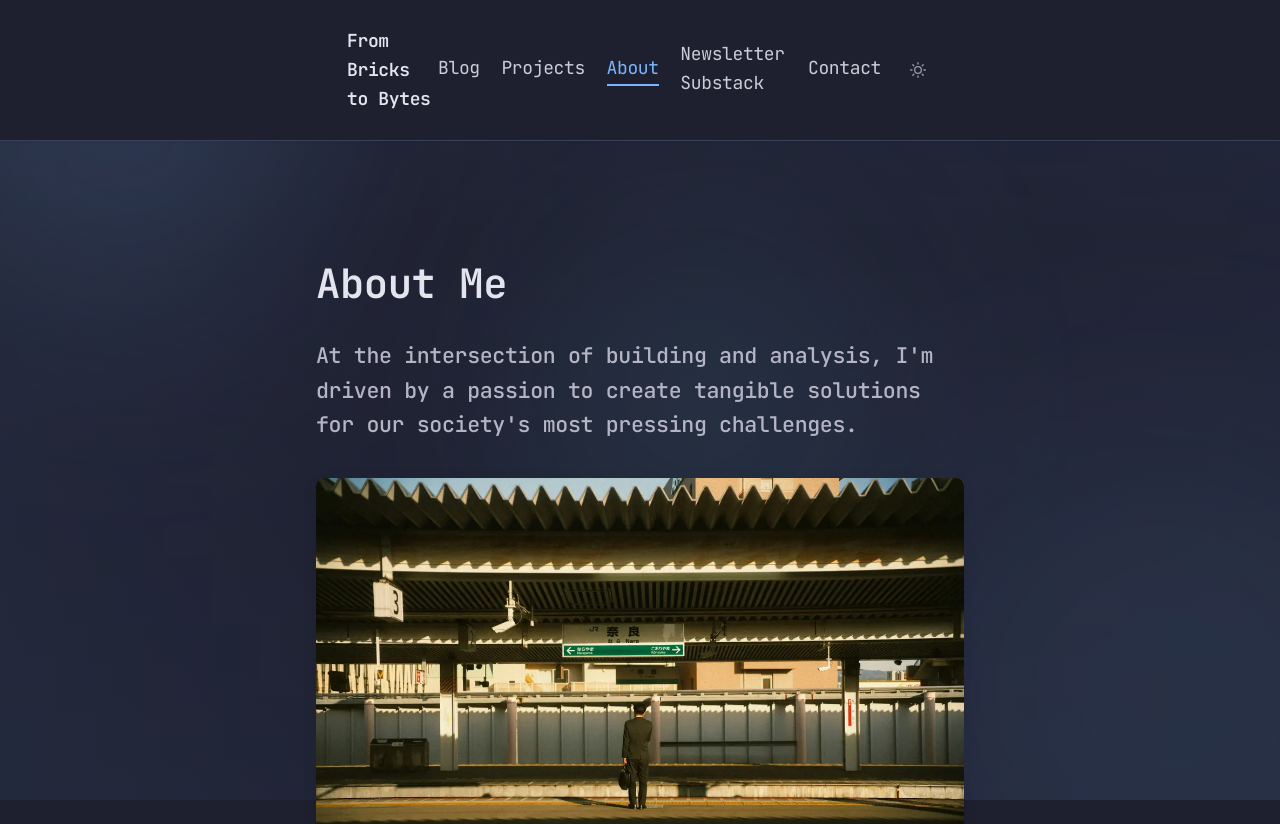
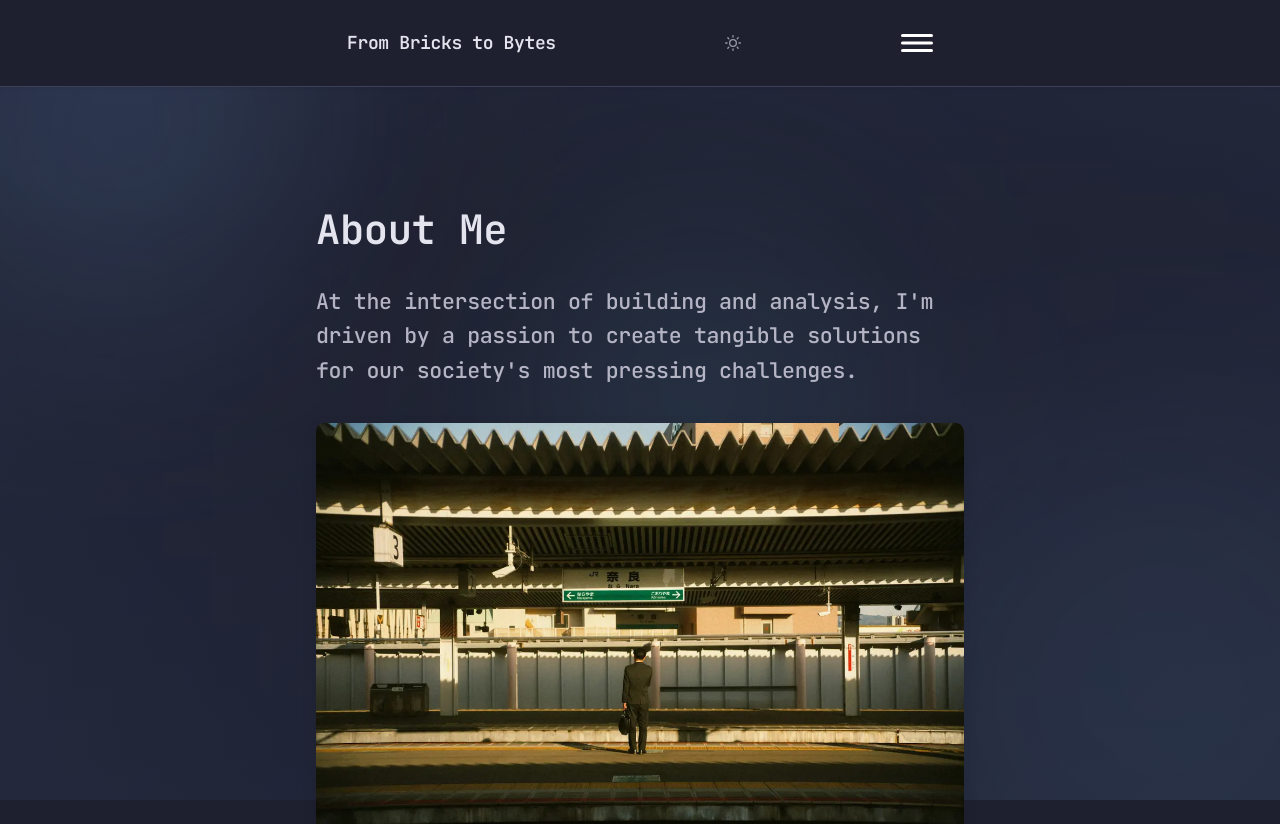
Before and after one commit to Tgedin/tgedin_blog, a Next.js app: page /about in a window 1280 px wide. Shown: the top 824 px of the page. Built offline with nearby package versions, Linux system fonts and the light colour scheme; no server answers.

Commit message:
feat: improve header hamburger, theme toggle, and ensure blog images fill wrapper

```diff
--- a/components/Header.js
+++ b/components/Header.js
@@ -114,11 +114,59 @@ export default function Header() {
           From Bricks to Bytes
         </Link>
         <button
-          className="mobile-menu-toggle"
-          aria-label="Open navigation menu"
+          className="theme-toggle always-visible"
+          onClick={toggleTheme}
+          aria-label={`Switch to ${theme === "light" ? "dark" : "light"} mode`}
+          title={`Switch to ${theme === "light" ? "dark" : "light"} mode`}
+        >
+          <span className="theme-icon">{getThemeIcon()}</span>
+        </button>
+        <div className="menu-container">
+          <button
+            className={`mobile-menu-toggle${
+              mobileMenuOpen ? " open" : ""
+            } ${theme}`}
+            aria-label={
+              mobileMenuOpen ? "Close navigation menu" : "Open navigation menu"
+            }
             onClick={() => setMobileMenuOpen((open) => !open)}
           >
-          <span className="hamburger-icon">☰</span>
+            <span className="hamburger-icon" aria-hidden="true">
+              {/* SVG Hamburger Icon */}
+              <svg
+                width="32"
+                height="32"
+                viewBox="0 0 32 32"
+                fill="none"
+                xmlns="http://www.w3.org/2000/svg"
+                className="hamburger-svg"
+              >
+                <rect
+                  y="7"
+                  width="32"
+                  height="3"
+                  rx="1.5"
+                  fill="currentColor"
+                  className="bar top"
+                />
+                <rect
+                  y="14.5"
+                  width="32"
+                  height="3"
+                  rx="1.5"
+                  fill="currentColor"
+                  className="bar middle"
+                />
+                <rect
+                  y="22"
+                  width="32"
+                  height="3"
+                  rx="1.5"
+                  fill="currentColor"
+                  className="bar bottom"
+                />
+              </svg>
+            </span>
           </button>
           <div className={`nav-links${mobileMenuOpen ? " open" : ""}`}>
             <Link href="/blog" className={isActive("/blog") ? "active" : ""}>
@@ -145,16 +193,7 @@ export default function Header() {
             >
               Contact
             </Link>
-          <button
-            className="theme-toggle"
-            onClick={toggleTheme}
-            aria-label={`Switch to ${
-              theme === "light" ? "dark" : "light"
-            } mode`}
-            title={`Switch to ${theme === "light" ? "dark" : "light"} mode`}
-          >
-            <span className="theme-icon">{getThemeIcon()}</span>
-          </button>
+          </div>
         </div>
       </nav>
 
@@ -198,47 +237,68 @@ export default function Header() {
           text-decoration: none;
         }
 
-        .nav-links {
+        .menu-container {
+          position: relative;
           display: flex;
           align-items: center;
-          gap: 1.2rem;
         }
 
-        .mobile-menu-toggle {
+        .nav-links {
           display: none;
-          background: none;
-          border: none;
-          font-size: 2rem;
-          margin-left: 1rem;
-          cursor: pointer;
         }
 
-        .hamburger-icon {
-          display: block;
-        }
-
-        @media (max-width: 800px) {
-          .nav-links {
+        .nav-links.open {
+          display: flex;
+          flex-direction: column;
           position: absolute;
-            top: 60px;
+          top: 100%;
           right: 0;
           background: var(--color-bg);
-            flex-direction: column;
           align-items: flex-end;
           gap: 1.5rem;
           padding: 1.5rem 2rem;
           border-radius: 0 0 0 16px;
           box-shadow: 0 8px 24px rgba(0, 0, 0, 0.08);
           z-index: 100;
-            display: none;
-          }
-
-          .nav-links.open {
-            display: flex;
         }
 
         .mobile-menu-toggle {
-            display: block;
+          display: flex;
+          align-items: center;
+          justify-content: center;
+          background: none;
+          border: none;
+          font-size: 2rem;
+          margin-left: 1rem;
+          cursor: pointer;
+          z-index: 200;
+        }
+
+        .hamburger-icon {
+          display: flex;
+          align-items: center;
+          justify-content: center;
+        }
+
+        .mobile-menu-toggle .bar {
+          transition: transform 0.3s, opacity 0.3s;
+        }
+
+        .mobile-menu-toggle.open .bar.top {
+          transform: translateY(7.5px) rotate(45deg);
+        }
+
+        .mobile-menu-toggle.open .bar.middle {
+          opacity: 0;
+        }
+
+        .mobile-menu-toggle.open .bar.bottom {
+          transform: translateY(-7.5px) rotate(-45deg);
+        }
+
+        @media (max-width: 800px) {
+          .nav-links.open {
+            /* Already handled above, keep for mobile */
           }
         }
 
@@ -287,6 +347,10 @@ export default function Header() {
           display: none;
         }
 
+        .theme-toggle.always-visible {
+          margin-left: 1.5rem;
+        }
+
         .cta-contact {
           background: var(--color-primary);
           color: #fff;
@@ -302,6 +366,13 @@ export default function Header() {
           background: var(--color-primary-dark);
           color: #fff;
         }
+
+        .mobile-menu-toggle.light .hamburger-svg {
+          color: #111;
+        }
+        .mobile-menu-toggle.dark .hamburger-svg {
+          color: #fff;
+        }
       `}</style>
     </header>
   );
```
Lines whose indentation alone changed are shown as unchanged.
